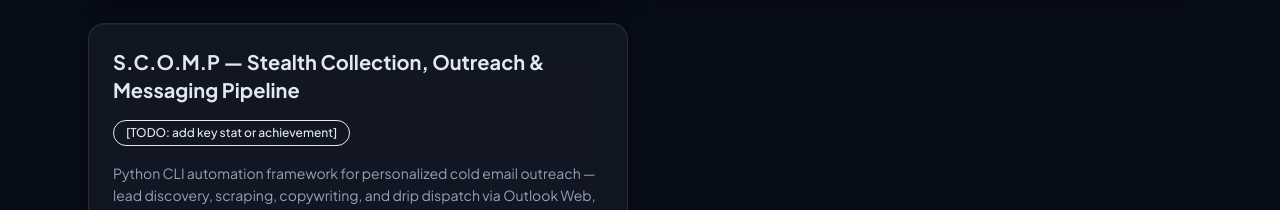
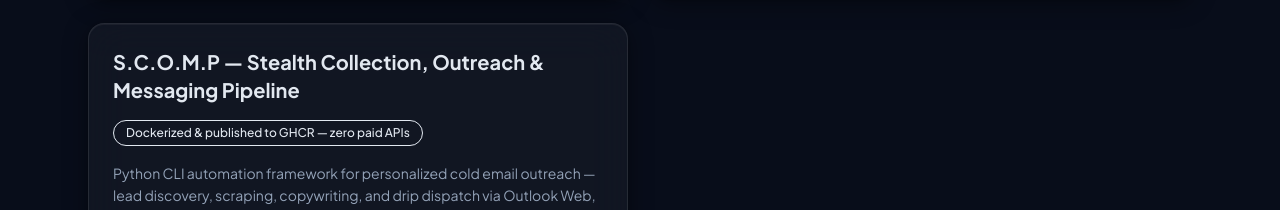
Before and after one commit to subodhadhikari2023/Portfolio, a Next.js app: page / in a window 1280 px wide. Shown: the part 2324-2534 px from the top of the page. Built offline with nearby package versions, Linux system fonts and the light colour scheme; no server answers.

Commit message:
fix(sync): preserve highlight for existing entries; restore SCOMP highlight

```diff
--- a/src/data/portfolio.json
+++ b/src/data/portfolio.json
@@ -92,7 +92,7 @@
       "order": 3,
       "customTitle": "S.C.O.M.P — Stealth Collection, Outreach & Messaging Pipeline",
       "customDescription": "Python CLI automation framework for personalized cold email outreach — lead discovery, scraping, copywriting, and drip dispatch via Outlook Web, tracked in SQLite with a Rich terminal dashboard.",
-      "highlight": "[TODO: add key stat or achievement]",
+      "highlight": "Dockerized & published to GHCR — zero paid APIs",
       "liveUrl": "https://github.com/subodhadhikari2023/SCOMP/pkgs/container/scomp",
       "liveLabel": "View Container Image",
       "collaborator": null,
```
Also changed, not shown: scripts/sync-portfolio.mjs (+4 -3 lines).
